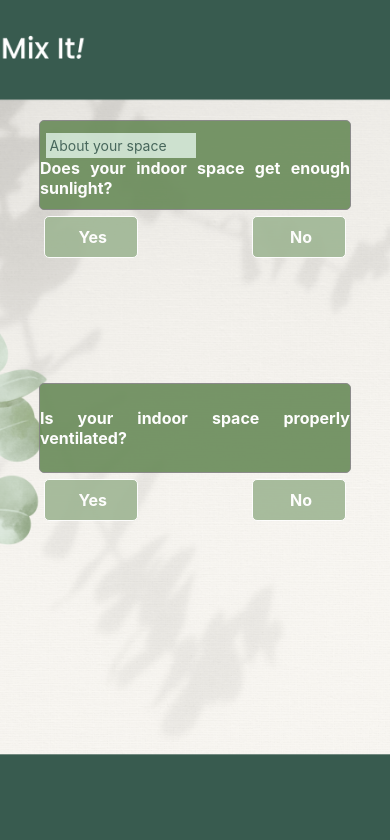
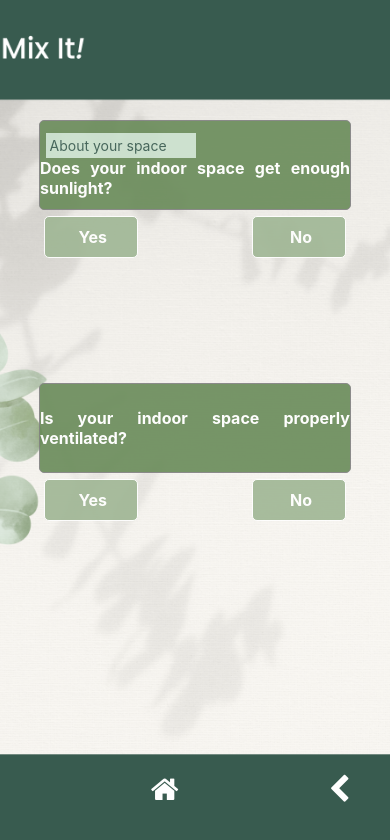
Before and after one commit to mattangeloblim/mobile-app, a React Native app: screen /PlantPrefQPage in a window 390 px wide. Shown: the top 840 px of the page. Built offline with nearby package versions, Linux system fonts and the light colour scheme; no server answers; the database is empty.

Commit message:
adjust home and navbar

```diff
--- a/component/HomeScreen.js
+++ b/component/HomeScreen.js
@@ -8,8 +8,8 @@ import {
   ImageBackground,
 } from "react-native";
 import { useNavigation } from "@react-navigation/native";
-import Navbar from "./Navbar";
 // import { firebase } from "@react-native-firebase/app";
+import Icon from "react-native-vector-icons/FontAwesome";
 import { db } from "../config";
 import { ref, onValue } from "firebase/database";
 
@@ -37,14 +37,16 @@ export default function HomeScreen() {
             <TouchableOpacity
               style={[styles.button, { marginBottom: 10 }]}
               onPress={() => navigation.navigate("PlantMatchPage")}
-              //onPress={() => alert("BOBO SI KYLE")}
             >
+              <Icon name="magic" size={20} color="white" style={styles.icon} />
               <Text style={styles.buttonText}>Plant Matching</Text>
             </TouchableOpacity>
+
             <TouchableOpacity
               style={styles.button}
               onPress={() => navigation.navigate("PlantPrefPage")}
             >
+              <Icon name="cog" size={20} color="white" style={styles.icon} />
               <Text style={styles.buttonText}>Plant Preference</Text>
             </TouchableOpacity>
           </View>
@@ -69,7 +71,6 @@ export default function HomeScreen() {
           <StatusBar style="auto" />
         </View>
       </View>
-      <Navbar />
     </ImageBackground>
   );
 }
@@ -85,7 +86,7 @@ const styles = StyleSheet.create({
   content: {
     // borderWidth: 2,
     // borderColor: "red",
-    height: "80%",
+    height: "85%",
     display: "flex",
     justifyContent: "space-between",
   },
@@ -105,6 +106,7 @@ const styles = StyleSheet.create({
     borderRadius: 5,
     width: 200,
     alignItems: "center",
+    flexDirection: "row",
   },
   buttonText: {
     color: "#fff",
@@ -122,14 +124,16 @@ const styles = StyleSheet.create({
     alignSelf: "center",
     borderWidth: 1,
     borderColor: "rgba(255, 255, 255, 0.5)",
+    alignItems: "center",
   },
   title: {
     fontSize: 26,
     textAlign: "center",
     fontWeight: "bold",
+    marginBottom: 50,
+    color: "green",
   },
   centeredText: {
-    // justifyContent: "justify",
     fontWeight: "bold",
     color: "white",
     fontSize: 18,
@@ -141,4 +145,7 @@ const styles = StyleSheet.create({
     color: "white",
     fontWeight: "bold",
   },
+  icon: {
+    marginRight: 5,
+  },
 });
--- a/component/Navbar.js
+++ b/component/Navbar.js
@@ -1,31 +1,44 @@
 import React from "react";
-import { View, Text, TouchableOpacity, StyleSheet } from "react-native";
+import { View, TouchableOpacity, StyleSheet } from "react-native";
 import Icon from "react-native-vector-icons/FontAwesome";
+import { useNavigation } from "@react-navigation/native";
 
-export default function Navbar({ onBackPress, onNextPress, onHomePress }) {
+export default function Navbar() {
+  const navigation = useNavigation();
+
+  const goBack = () => {
+    navigation.goBack();
+  };
+
   return (
     <View style={styles.container}>
-      {/* <TouchableOpacity onPress={onBackPress}>
-        <Icon name="chevron-left" size={30} color="#fff" />
-      </TouchableOpacity> */}
-      <TouchableOpacity onPress={onHomePress}>
+      <TouchableOpacity
+        onPress={() => navigation.navigate("Home")}
+        style={styles.homeButton}
+      >
         <Icon name="home" size={30} color="#fff" />
       </TouchableOpacity>
-      {/* <TouchableOpacity onPress={onNextPress}>
-        <Icon name="chevron-right" size={30} color="#fff" />
-      </TouchableOpacity> */}
+
+      <TouchableOpacity onPress={goBack}>
+        <Icon name="chevron-left" size={30} color="#fff" />
+      </TouchableOpacity>
     </View>
   );
 }
 
 const styles = StyleSheet.create({
   container: {
+    position: "absolute",
+    bottom: 20,
+    right: 20,
+    flexDirection: "row",
+    justifyContent: "center",
+    alignItems: "flex-end",
+    backgroundColor: "transparent",
+    padding: 20,
+  },
+  homeButton: {
     alignSelf: "center",
-    flexDirection: "row",
-    marginBottom: 10,
-    marginHorizontal: 20,
-    justifyContent: "space-between",
-    backgroundColor: "transparent",
-    padding: 10,
+    marginHorizontal: 150, // Adjust if needed
   },
 });
--- a/pages/PlantMatchPage.js
+++ b/pages/PlantMatchPage.js
@@ -8,10 +8,10 @@ import {
   ActivityIndicator,
 } from "react-native";
 import * as ImagePicker from "expo-image-picker";
-
 import axios from "axios";
 import Modal from "react-native-modal";
 import Icon from "react-native-vector-icons/FontAwesome";
+import Navbar from "../component/Navbar";
 
 const API_ENDPOINT = "http://3.27.222.103:8000/predict";
 
@@ -203,7 +203,7 @@ export default function PlantMatchPage() {
 
   return (
     <ImageBackground
-      source={require("../assets/home.png")}
+      source={require("../assets/matchIt.png")}
       style={styles.backgroundImage}
     >
       <View style={styles.container}>
@@ -423,6 +423,7 @@ export default function PlantMatchPage() {
           </View>
         </Modal>
       </View>
+      <Navbar />
     </ImageBackground>
   );
 }
@@ -437,6 +438,7 @@ const styles = {
     flex: 1,
     justifyContent: "center",
     alignItems: "center",
+    width: "100%",
   },
   content: {
     alignItems: "center",
@@ -459,7 +461,7 @@ const styles = {
   },
   buttonGroup: {
     flexDirection: "row",
-    marginTop: 0,
+    marginTop: 30,
     padding: 20,
     alignItems: "center",
     justifyContent: "space-around",
@@ -490,12 +492,12 @@ const styles = {
     borderRadius: 10,
     padding: 20,
     marginTop: 20,
-    width: "90%",
     alignSelf: "center",
     borderWidth: 1,
     borderColor: "rgba(255, 255, 255, 0.5)",
     minHeight: 450,
-    minWidth: 450,
+    minWidth: 430,
+    minWidth: "100%",
   },
   title: {
     fontSize: 32,
--- a/pages/PlantPrefQPage.js
+++ b/pages/PlantPrefQPage.js
@@ -1,7 +1,14 @@
 import React, { useState } from "react";
-import { View, Image, StyleSheet, Text, TouchableOpacity } from "react-native";
-import { useNavigation } from '@react-navigation/native';
-// import Navbar from "../component/Navbar";
+import {
+  View,
+  Image,
+  StyleSheet,
+  Text,
+  TouchableOpacity,
+  ImageBackground,
+} from "react-native";
+import { useNavigation } from "@react-navigation/native";
+import Navbar from "../component/Navbar";
 
 const PlantPrefQPage = () => {
   const navigation = useNavigation();
@@ -17,6 +24,9 @@ const PlantPrefQPage = () => {
 
   const [flowers, setFlowers] = useState([]);
 
+  const handleBackButton = () => {
+    navigate.goBack();
+  };
 
   const sendPreferences = async () => {
     const requestBody = {
@@ -40,7 +50,7 @@ const PlantPrefQPage = () => {
       }
       const responseData = await response.json();
 
-      const flowerData = responseData.matchingFlower.map(flower => {
+      const flowerData = responseData.matchingFlower.map((flower) => {
         return {
           name: flower.name,
           light: flower.light,
@@ -50,7 +60,7 @@ const PlantPrefQPage = () => {
       });
 
       setFlowers(flowerData);
-      navigation.navigate('PlantPreferencePage', { flower: flowerData });
+      navigation.navigate("PlantPreferencePage", { flower: flowerData });
     } catch (error) {
       console.error("Error:", error);
     }
@@ -67,12 +77,225 @@ const PlantPrefQPage = () => {
     (yesQ3Checked || noQ3Checked) &&
     (yesQ4Checked || noQ4Checked);
 
+  // return (
+  //   <View style={styles.container}>
+  //     <ImageBackground
+  //       source={require("../assets/questionBg.png")}
+  //       style={styles.backgroundImage}
+  //     >
+  //       {!nextPage && (
+  //         <View>
+  //           <View style={styles.centeredContainer}>
+  //             <View style={styles.mainView}>
+  //               <View style={styles.subView}>
+  //                 <Text style={styles.textSubView}>About your space</Text>
+  //               </View>
+  //               <Text style={styles.mainViewText}>
+  //                 Does your indoor space get enough sunlight?
+  //               </Text>
+  //             </View>
+  //             <View style={styles.checkboxContainer}>
+  //               <TouchableOpacity
+  //                 style={[
+  //                   styles.checkbox,
+  //                   yesQ1Checked && styles.checkedCheckbox,
+  //                   yesQ1Checked && { backgroundColor: "#698B59" },
+  //                 ]}
+  //                 onPress={() => {
+  //                   setYesQ1Checked(true);
+  //                   setNoQ1Checked(false);
+  //                 }}
+  //               >
+  //                 <Text style={styles.checkboxText}>
+  //                   {yesQ1Checked ? "✓" : ""} Yes
+  //                 </Text>
+  //               </TouchableOpacity>
+  //               <TouchableOpacity
+  //                 style={[
+  //                   styles.checkbox,
+  //                   noQ1Checked && styles.checkedCheckbox,
+  //                   noQ1Checked && { backgroundColor: "#698B59" },
+  //                 ]}
+  //                 onPress={() => {
+  //                   setYesQ1Checked(false);
+  //                   setNoQ1Checked(true);
+  //                 }}
+  //               >
+  //                 <Text style={styles.checkboxText}>
+  //                   {noQ1Checked ? "✓" : ""} No
+  //                 </Text>
+  //               </TouchableOpacity>
+  //             </View>
+  //           </View>
+  //           <View style={styles.centeredContainer}>
+  //             <View style={styles.mainView}>
+  //               <Text style={styles.mainViewText}>
+  //                 Is your indoor space properly ventilated?
+  //               </Text>
+  //             </View>
+  //             <View style={styles.checkboxContainer}>
+  //               <TouchableOpacity
+  //                 style={[
+  //                   styles.checkbox,
+  //                   yesQ2Checked && styles.checkedCheckbox,
+  //                   yesQ2Checked && { backgroundColor: "#698B59" },
+  //                 ]}
+  //                 onPress={() => {
+  //                   setYesQ2Checked(true);
+  //                   setNoQ2Checked(false);
+  //                 }}
+  //               >
+  //                 <Text style={styles.checkboxText}>
+  //                   {yesQ2Checked ? "✓" : ""} Yes
+  //                 </Text>
+  //               </TouchableOpacity>
+  //               <TouchableOpacity
+  //                 style={[
+  //                   styles.checkbox,
+  //                   noQ2Checked && styles.checkedCheckbox,
+  //                   noQ2Checked && { backgroundColor: "#698B59" },
+  //                 ]}
+  //                 onPress={() => {
+  //                   setYesQ2Checked(false);
+  //                   setNoQ2Checked(true);
+  //                 }}
+  //               >
+  //                 <Text style={styles.checkboxText}>
+  //                   {noQ2Checked ? "✓" : ""} No
+  //                 </Text>
+  //               </TouchableOpacity>
+  //             </View>
+  //           </View>
+  //           <TouchableOpacity
+  //             style={styles.buttonContainer}
+  //             onPress={() => {
+  //               setNextPage(true);
+  //             }}
+  //           >
+  //             {isBothQuestionsAnswered && (
+  //               <View style={styles.button}>
+  //                 <Text style={styles.buttonText}>Next {">>"}</Text>
+  //               </View>
+  //             )}
+  //           </TouchableOpacity>
+  //         </View>
+  //       )}
+  //       {nextPage && (
+  //         <View>
+  //           <View style={styles.centeredContainer}>
+  //             <View style={styles.mainView}>
+  //               <View style={styles.subView}>
+  //                 <Text style={styles.textSubView}>About your preference</Text>
+  //               </View>
+  //               <Text style={styles.mainViewText}>
+  //                 Do you prefer an indoor plant that needs to be watered
+  //                 frequently?
+  //               </Text>
+  //             </View>
+  //             <View style={styles.checkboxContainer}>
+  //               <TouchableOpacity
+  //                 style={[
+  //                   styles.checkbox,
+  //                   yesQ3Checked && styles.checkedCheckbox,
+  //                   yesQ3Checked && { backgroundColor: "#698B59" },
+  //                 ]}
+  //                 onPress={() => {
+  //                   setYesQ3Checked(true);
+  //                   setNoQ3Checked(false);
+  //                 }}
+  //               >
+  //                 <Text style={styles.checkboxText}>
+  //                   {yesQ1Checked ? "✓" : ""} Yes
+  //                 </Text>
+  //               </TouchableOpacity>
+  //               <TouchableOpacity
+  //                 style={[
+  //                   styles.checkbox,
+  //                   noQ3Checked && styles.checkedCheckbox,
+  //                   noQ3Checked && { backgroundColor: "#698B59" },
+  //                 ]}
+  //                 onPress={() => {
+  //                   setYesQ3Checked(false);
+  //                   setNoQ3Checked(true);
+  //                 }}
+  //               >
+  //                 <Text style={styles.checkboxText}>
+  //                   {noQ1Checked ? "✓" : ""} No
+  //                 </Text>
+  //               </TouchableOpacity>
+  //             </View>
+  //           </View>
+  //           <View style={styles.centeredContainer}>
+  //             <View style={styles.mainView}>
+  //               <Text style={styles.mainViewText}>
+  //                 Do you prefer a flower-bearing plant?
+  //               </Text>
+  //             </View>
+  //             <View style={styles.checkboxContainer}>
+  //               <TouchableOpacity
+  //                 style={[
+  //                   styles.checkbox,
+  //                   yesQ4Checked && styles.checkedCheckbox,
+  //                   yesQ4Checked && { backgroundColor: "#698B59" },
+  //                 ]}
+  //                 onPress={() => {
+  //                   setYesQ4Checked(true);
+  //                   setNoQ4Checked(false);
+  //                 }}
+  //               >
+  //                 <Text style={styles.checkboxText}>
+  //                   {yesQ2Checked ? "✓" : ""} Yes
+  //                 </Text>
+  //               </TouchableOpacity>
+  //               <TouchableOpacity
+  //                 style={[
+  //                   styles.checkbox,
+  //                   noQ4Checked && styles.checkedCheckbox,
+  //                   noQ4Checked && { backgroundColor: "#698B59" },
+  //                 ]}
+  //                 onPress={() => {
+  //                   setYesQ4Checked(false);
+  //                   setNoQ4Checked(true);
+  //                 }}
+  //               >
+  //                 <Text style={styles.checkboxText}>
+  //                   {noQ4Checked ? "✓" : ""} No
+  //                 </Text>
+  //               </TouchableOpacity>
+  //             </View>
+  //           </View>
+  //           <View style={styles.buttonContainer}>
+  //             {isBothQuestionsAnswered && (
+  //               <TouchableOpacity
+  //                 style={styles.button}
+  //                 onPress={() => {
+  //                   setNextPage(false);
+  //                 }}
+  //               >
+  //                 <Text style={styles.buttonText}>{"<< "}Back </Text>
+  //               </TouchableOpacity>
+  //             )}
+  //           </View>
+  //           <View style={styles.buttonContainer}>
+  //             {isAllAnswered && (
+  //               <TouchableOpacity style={styles.button}>
+  //                 <Text style={styles.buttonText} onPress={sendPreferences}>
+  //                   Submit{" "}
+  //                 </Text>
+  //               </TouchableOpacity>
+  //             )}
+  //           </View>
+  //         </View>
+  //       )}
+  //     </ImageBackground>
+  //   </View>
+  // );
   return (
-    <View style={styles.container}>
-      <Image
+    <ImageBackground
       source={require("../assets/questionBg.png")}
       style={styles.backgroundImage}
-      />
+    >
+      <View style={styles.container}>
         {!nextPage && (
           <View>
             <View style={styles.centeredContainer}>
@@ -278,6 +501,8 @@ const PlantPrefQPage = () => {
           </View>
         )}
       </View>
+      <Navbar />
+    </ImageBackground>
   );
 };
 
```
Also changed, not shown: assets/matchIt.png (added). Lines whose indentation alone changed are shown as unchanged.
